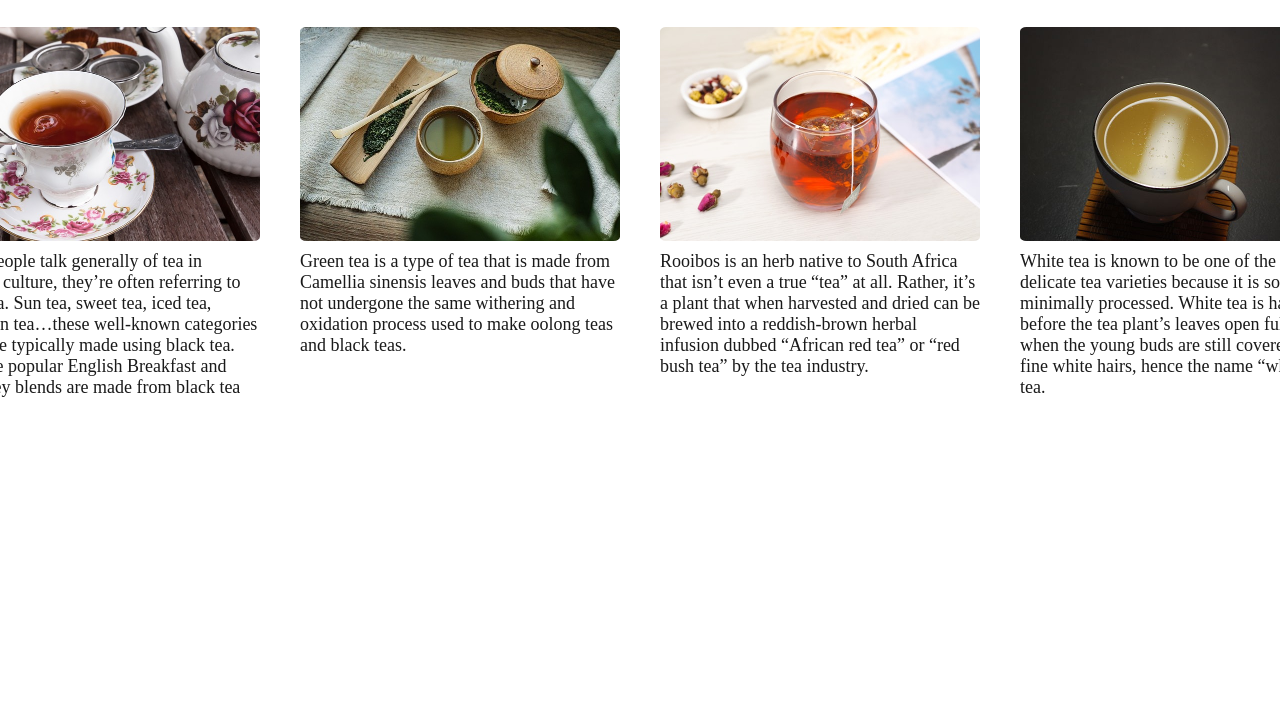
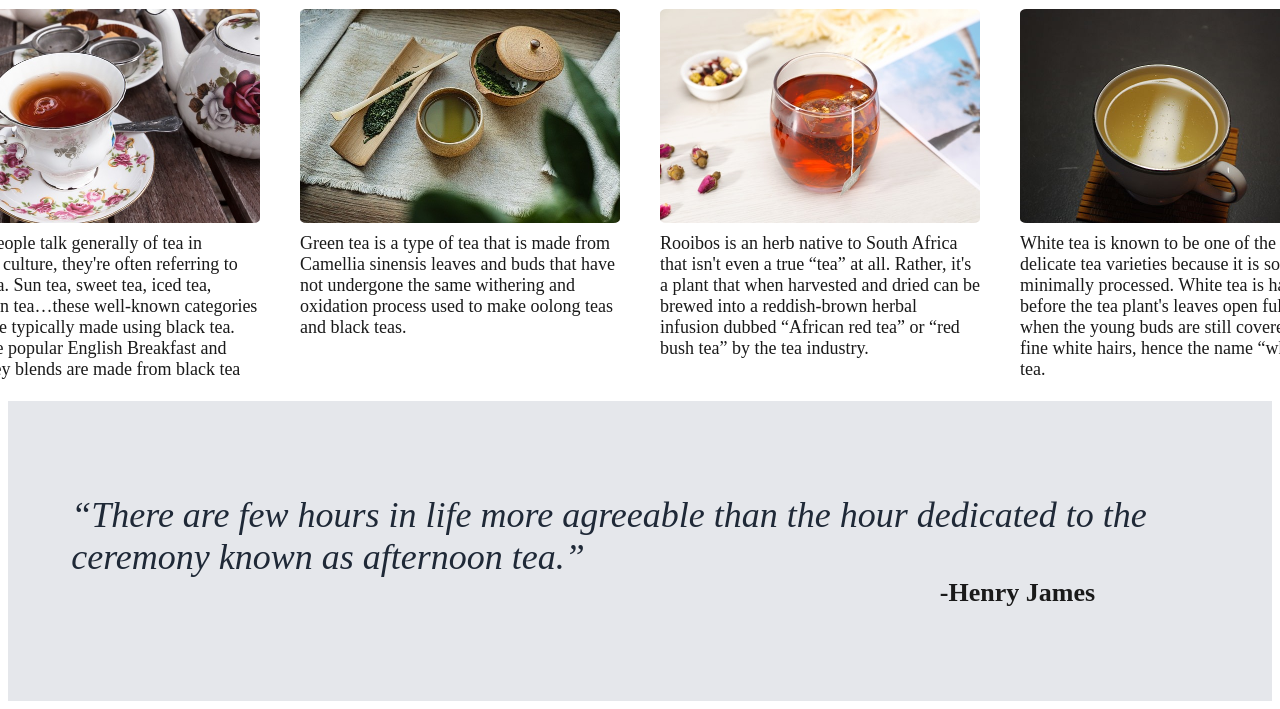
Before and after one commit to AlexSaxena/landing-page, a plain HTML site: page index.html in a window 1280 px wide. Shown: the part 652-1361 px from the top of the page. Before the commit the page ends 1079 px from the top, so only its background shows below. Drawn offline with Linux system fonts and the light colour scheme.

Commit message:
Fixes typo, Adds quote section + style

```diff
--- a/index.html
+++ b/index.html
@@ -37,6 +37,7 @@
       </div>
     </header>
     <main>
+      <div>
         <h2 id="info-header">
           The four Main types of tea in the world!
           <hr />
@@ -51,11 +52,11 @@
               class="tea-image"
             />
             <span class="card-text"
-            >When people talk generally of tea in Western culture, they’re often
-            referring to black tea. Sun tea, sweet tea, iced tea, afternoon
-            tea…these well-known categories of tea are typically made using
-            black tea. Even the popular English Breakfast and Earl Grey blends
-            are made from black tea leaves.
+              >When people talk generally of tea in Western culture, they're
+              often referring to black tea. Sun tea, sweet tea, iced tea,
+              afternoon tea…these well-known categories of tea are typically
+              made using black tea. Even the popular English Breakfast and Earl
+              Grey blends are made from black tea leaves.
             </span>
           </div>
           <div class="card">
@@ -81,10 +82,10 @@
               class="tea-image"
             />
             <span class="card-text"
-            >Rooibos is an herb native to South Africa that isn’t even a true
-            “tea” at all. Rather, it’s a plant that when harvested and dried can
-            be brewed into a reddish-brown herbal infusion dubbed “African red
-            tea” or “red bush tea” by the tea industry.</span
+              >Rooibos is an herb native to South Africa that isn't even a true
+              “tea” at all. Rather, it's a plant that when harvested and dried
+              can be brewed into a reddish-brown herbal infusion dubbed “African
+              red tea” or “red bush tea” by the tea industry.</span
             >
           </div>
           <div class="card">
@@ -97,13 +98,22 @@
             />
             <span class="card-text"
               >White tea is known to be one of the most delicate tea varieties
-            because it is so minimally processed. White tea is harvested before
-            the tea plant’s leaves open fully, when the young buds are still
-            covered by fine white hairs, hence the name “white” tea.</span
+              because it is so minimally processed. White tea is harvested
+              before the tea plant's leaves open fully, when the young buds are
+              still covered by fine white hairs, hence the name “white”
+              tea.</span
             >
           </div>
         </div>
+      </div>
     </main>
+    <div class="quote-container">
+      <span class="quote">
+        “There are few hours in life more agreeable than the hour dedicated to
+        the ceremony known as afternoon tea.”</span
+      >
+      <span class="quote-author">-Henry James</span>
+    </div>
     <footer></footer>
   </body>
 </html>
--- a/styles.css
+++ b/styles.css
@@ -73,6 +73,7 @@ main {
   font-size: 36px;
   font-weight: bolder;
   color: #1f2937;
+  text-align: center;
 }
 .card-container {
   display: flex;
@@ -91,3 +92,30 @@ main {
   font-size: 18px;
   color: rgb(26, 26, 26);
 }
+.quote-container {
+  display: flex;
+  padding: 5%;
+  /* align-self: center; */
+  flex-direction: column;
+  justify-content: center;
+  align-items: center;
+  height: 300px;
+  /* width: 50%;
+  border-radius: 2%; */
+  background-color: #e5e7eb;
+}
+.quote {
+  font-size: 36px;
+
+  font-weight: lighter;
+  font-style: italic;
+  color: #1f2937;
+}
+.quote-author {
+  align-self: flex-end;
+  margin-right: 10%;
+  font-size: 26px;
+  font-weight: bolder;
+  font-style: normal;
+  color: rgb(26, 26, 26);
+}
```
Lines whose indentation alone changed are shown as unchanged.
